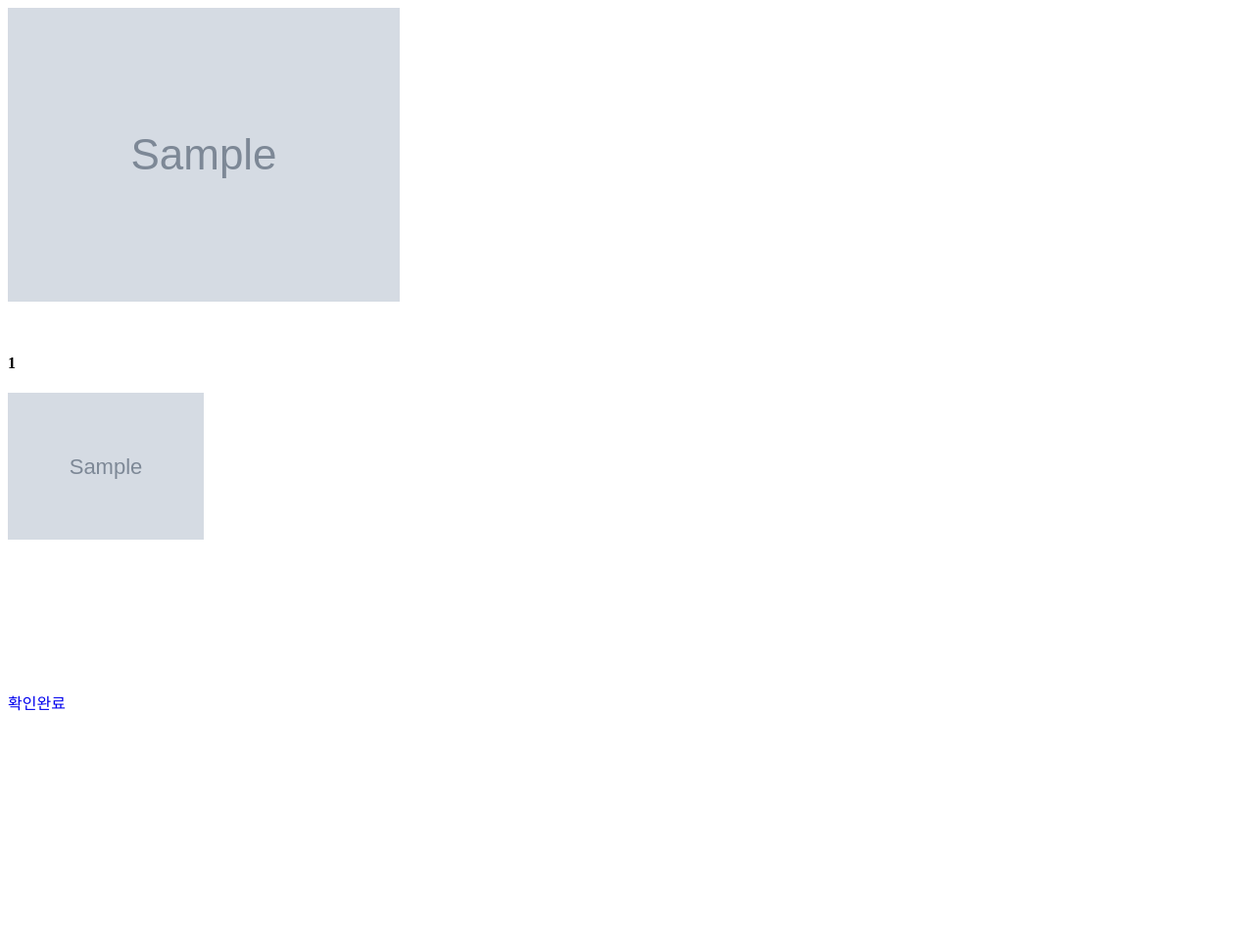
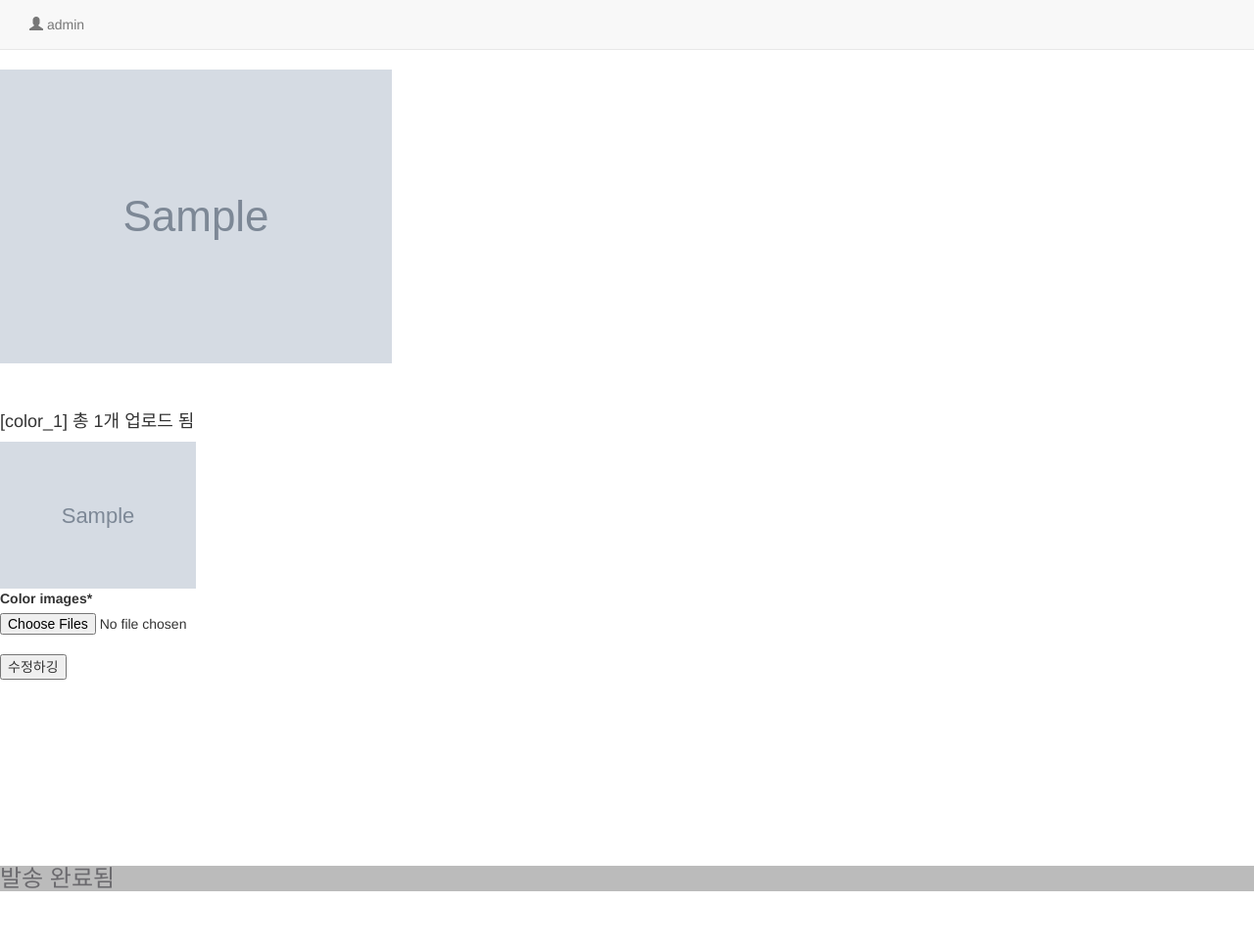
Before and after one commit to JunyongPark97/AndreAI-server, a Django app: page /upload/1/confirm/ in a window 1280 px wide. Shown: the whole page at 98% size. Before the commit the page ends 726 px from the top, so only its background shows below. Run offline with Django 3.2, Linux system fonts and the light colour scheme; tables that the repository leaves empty hold one stand-in row (values such as "Sample post"); grey boxes marked "Sample" are stand-in pictures; parts of the project's set-up code (start-up, migrations or seed data) failed here and were passed over; some libraries are stand-ins or nearby versions.

Commit message:
[ADDED] Staff Upload & Confirm & Edit page

```diff
--- a/custom_manage/forms.py
+++ b/custom_manage/forms.py
@@ -1,21 +1,20 @@
 from django import forms
-from string import Template
-from django.utils.safestring import mark_safe
-
-from pictures.models import TargetImage
-
-
-class PictureWidget(forms.widgets.Widget):
-    def render(self, name, value, attrs=None, **kwargs):
-        html = Template("""<img src="$link"/>""")
-        return mark_safe(html.substitute(link=value))
 
 
 class ResultImagesUploadForm(forms.Form):
 
     def __init__(self, *args, color_amount=None, **kwargs):
         super(ResultImagesUploadForm, self).__init__(*args, **kwargs)
-        print(color_amount)
         for color in color_amount:
-            print(color)
-            self.fields['color_{}'.format(str(color))] = forms.FileField(widget=forms.ClearableFileInput(attrs={'multiple': True}))
+            self.fields['color_{}'.format(str(color))] = \
+                forms.FileField(widget=forms.ClearableFileInput(attrs={
+                    'type': 'file',
+                    'accept': 'image/*',
+                    'multiple': True}))
+
+
+class EachColorUploadForm(forms.Form):
+    color_images = forms.FileField(widget=forms.ClearableFileInput(attrs={
+        'type': 'file',
+        'accept': 'image/*',
+        'multiple': True}))
--- a/custom_manage/urls.py
+++ b/custom_manage/urls.py
@@ -1,7 +1,7 @@
 from django.urls import path, include
 from rest_framework.routers import SimpleRouter
 from . import views
-from .views import StaffUploadTemplateView, StaffUploadConfirmTemplateView
+from .views import StaffUploadTemplateView, StaffUploadConfirmTemplateView, StaffEachColorEditDetailView
 
 app_name = 'custom_manage'
 
@@ -9,4 +9,5 @@ urlpatterns = [
     path('upload/<int:pk>/', StaffUploadTemplateView.as_view(), name='staff_upload'),
     path('upload/<int:pk>/confirm/', StaffUploadConfirmTemplateView.as_view(), name='staff_confirm'),
     path('upload/<int:pk>/done/', views.confirm_done, name='confirm_done'),
+    path('upload/<int:pk1>/edit/<int:pk2>', StaffEachColorEditDetailView.as_view(), name='staff_each_color_update'),
 ]
--- a/custom_manage/views.py
+++ b/custom_manage/views.py
@@ -1,10 +1,11 @@
 import requests
 from django.db import transaction
 from django.http import HttpResponseRedirect
-from django.shortcuts import redirect
+from django.shortcuts import redirect, render
 from django.views.generic import TemplateView, DetailView
+from rest_framework.views import APIView
 
-from custom_manage.forms import ResultImagesUploadForm
+from custom_manage.forms import ResultImagesUploadForm, EachColorUploadForm
 from pictures.models import TargetImage, ResultImage
 
 
@@ -35,6 +36,7 @@ class StaffUploadTemplateView(DetailView):
             key = 'color_{}'.format(i)
             each_color = data.pop(key)
             for partial_color_result in each_color:
+                print(type(partial_color_result))
                 ResultImage.objects.create(target_image=target_image, image=partial_color_result, color_number=i)
 
         return redirect('custom_manage:staff_confirm', pk)
@@ -51,15 +53,59 @@ class StaffUploadConfirmTemplateView(DetailView):
         context = super(StaffUploadConfirmTemplateView, self).get_context_data()
         target_image = self.get_object()
         results_qs = ResultImage.objects.filter(target_image=target_image)
-        color_numbers = results_qs.values_list('color_number', flat=True).distinct()
+        color_numbers = results_qs.values_list('color_number', flat=True).distinct().order_by('color_number')
+        edit_form = EachColorUploadForm
         ordered_data = {}
         for number in color_numbers:
             partial_results_qs = results_qs.filter(color_number=number)
             ordered_data[str(number)] = partial_results_qs
+        #TODO :target image 의 allim talk True면 hidden
+        if target_image.bundle.allim_talk:
+            is_send = True
+        else:
+            is_send = False
         context['ordered_data'] = ordered_data
+        context['edit_form'] = edit_form
+        context['is_send'] = is_send
         return context
+
+
+class StaffEachColorEditDetailView(APIView):
+
+    def get(self, request, *args, **kwargs):
+        """Nope"""
+        pk1 = kwargs['pk1']
+        pk2 = kwargs['pk2']
+        target_image = TargetImage.objects.get(id=pk1)
+        results = ResultImage.objects.filter(target_image=target_image, color_number=pk2)
+        form = EachColorUploadForm
+        context = {}
+        context['results'] = results
+        context['object'] = target_image
+        context['form'] = form
+
+        return render(request, 'upload/each_color_upload.html', context)
+
+    @transaction.atomic
+    def post(self, request, *args, **kwargs):
+        pk1 = kwargs['pk1']
+        pk2 = kwargs['pk2']
+        target_image = TargetImage.objects.get(id=pk1)
+        form = EachColorUploadForm(data=request.FILES)
+        data = form.data
+        images = data.pop('color_images')
+        if images:
+            before_results = ResultImage.objects.filter(target_image=target_image, color_number=pk2)
+            before_results.delete()
+            for image in images:
+                ResultImage.objects.create(color_number=pk2, target_image=target_image, image=image)
+        return redirect('custom_manage:staff_confirm', pk1)
 
 
 def confirm_done(request, pk):
     #TODO 비즈톡 발송
+    target_image = TargetImage.objects.get(id=pk)
+    bundle = target_image.bundle
+    bundle.allim_talk = True
+    bundle.save()
     return HttpResponseRedirect('/admin/pictures/targetimage/')
--- a/landing/templates/upload/confirm.html
+++ b/landing/templates/upload/confirm.html
@@ -1,19 +1,12 @@
-<!DOCTYPE html>
-<html lang="en">
-<head>
-    {#    <link rel="stylesheet" type="text/css" href="https://andre-storages.s3.ap-northeast-2.amazonaws.com/static/css/upload.css">#}
+{% extends 'upload/staff_base.html' %}
+{% block title %}source{% endblock %}
+
+{% block script %}
+{% endblock %}
+{% load crispy_forms_tags %}
     <link rel="stylesheet" type="text/css" href="/static/css/upload.css">
 
-    <meta name="viewport" content="width=device-width,initial-scale=1">
-
-    <meta charset="UTF-8">
-    <script src="https://code.jquery.com/jquery-3.2.1.min.js"></script>
-    <script src="https://cdnjs.cloudflare.com/ajax/libs/async/2.0.1/async.js"></script>
-
-    <meta charset="UTF-8">
-    <title>Title</title>
-</head>
-<body>
+{% block body %}
     <div class="total">
         <div class="head">
             <div id="target_image">
@@ -24,21 +17,36 @@
         <div class="middle">
             {% for key, val in ordered_data.items %}
                 <div style="margin-top: 50px">
-                <h4 style="margin-top: 20px">{{ key }}</h4>
+                    <h4 style="margin-top: 20px">[color_{{ key }}] 총 {{ val.count }}개 업로드 됨</h4>
+
                     {% for obj in val %}
-                    <img src="{{ obj.image.url }}" height="150px">
+                        <img src="{{ obj.image.url }}" height="150px" style="padding-right: 10px;">
                     {% endfor %}
+
+{#                        <form action="" method="post" autocomplete="off" enctype="multipart/form-data">#}
+                        <form action="{% url 'custom_manage:staff_each_color_update' pk1=object.pk pk2=key %}" method="post" autocomplete="off" enctype="multipart/form-data">
+                            {% csrf_token %}
+                            {{ edit_form | crispy}} <br/>
+{#                            <input type="file" value="수정하깅" accept="image/*" multiple/>#}
+                            <input type="submit" value="수정하깅">
+                        </form>
+
                     <br>
                 </div>
             {% endfor %}
 
         </div>
         <div class="bottom" style="padding-top: 150px; padding-bottom: 50px">
-
-        <a class="confirm-button" style="text-decoration: none" href="{% url 'custom_manage:confirm_done' pk=object.pk %}">확인완료</a>
+            {% if is_send %}
+            <h3 class="confirm-button" style="background-color: #bbbbbb; border-color: #6b6a6e; cursor: default; color: #6b6a6e">발송 완료됨</h3>
+            {% else %}
+            <a class="confirm-button" style="text-decoration: none" href="{% url 'custom_manage:confirm_done' pk=object.pk %}">유저 발송</a>
+            {% endif %}
+        </div>
+    </div>
+{% endblock %}
 
 
-    </div>
-</div>
-</body>
-</html>
+{% block css %}
+
+{% endblock %}
--- /dev/null
+++ b/landing/templates/upload/staff_base.html
@@ -0,0 +1,45 @@
+<!DOCTYPE html>
+<html lang="ko">
+<head>
+    <meta charset="utf-8">
+    <title>Title</title>
+
+    <meta http-equiv="X-UA-Compatible" content="IE=edge">
+    <meta name="viewport" content="width=device-width, initial-scale=1">
+
+    {% load static %}
+    {% load crispy_forms_tags %}
+    <link rel="stylesheet" type="text/css" href="/static/css/upload.css">
+    <link href="//maxcdn.bootstrapcdn.com/bootstrap/3.3.7/css/bootstrap.min.css" rel="stylesheet">
+
+    <meta charset="UTF-8">
+    <script src="https://code.jquery.com/jquery-3.2.1.min.js"></script>
+    <script src="https://cdnjs.cloudflare.com/ajax/libs/async/2.0.1/async.js"></script>
+
+    {% block css %}{% endblock %}
+</head>
+<body>
+<nav class="navbar navbar-default navbar-static-top">
+    <div class="container-fluid">
+        <div class="navbar-header">
+            <button type="button" class="navbar-toggle collapsed" data-toggle="collapse" data-target="#bs-example-navbar-collapse-1" aria-expanded="false">
+                <span class="sr-only">Toggle navigation</span>
+                <span class="icon-bar"></span>
+                <span class="icon-bar"></span>
+                <span class="icon-bar"></span>
+            </button>
+        </div>
+
+        <div class="collapse navbar-collapse">
+            <ul class="nav navbar-nav navbar-left">
+                <li><a href="{%url 'admin:index' %}"> <span class="glyphicon glyphicon-user"></span> admin </a></li>
+            </ul>
+        </div><!-- /.navbar-collapse -->
+    </div><!-- /.container-fluid -->
+</nav>
+{% block body %}
+{% endblock %}
+</body>
+
+{% block js %}{% endblock %}
+</html>
--- a/pictures/admin.py
+++ b/pictures/admin.py
@@ -38,7 +38,7 @@ class TargetImageAdmin(admin.ModelAdmin):
 
     def result(self, obj):
         if obj.results.exists():
-            return 'Done / 수정페이지와 유저가 볼 페이지 두개 만들어야함'
+            return format_html('<a href="{}" style="background-color: lightgreen">전송됨</a>', reverse("custom_manage:staff_confirm", args=(obj.pk,)))
         else:
             return format_html('<a href="{}">업로드</a>', reverse("custom_manage:staff_upload", args=(obj.pk,)))
     result.allow_tags = True
--- a/pictures/models.py
+++ b/pictures/models.py
@@ -23,6 +23,7 @@ class Bundle(models.Model):
     * 추후 실제 서비스를 하게 되었을 때 모델을 추가해야 합니다. (체험의 단위를 디테일컷으로 할지? 모델컷으로 할지?)
     """
     user = models.ForeignKey(settings.AUTH_USER_MODEL, on_delete=models.SET_NULL, null=True)
+    allim_talk = models.BooleanField(default=False, help_text='알림톡 전송후 기록합니다. 줄복 발송을 막기 위해 사용합니다.')
 
 
 class TargetImage(models.Model):
```
Also changed, not shown: landing/templates/upload/each_color_upload.html (added, +32 -0 lines), landing/templates/upload/manage.html (+9 -22 lines). Lines whose indentation alone changed are shown as unchanged.
